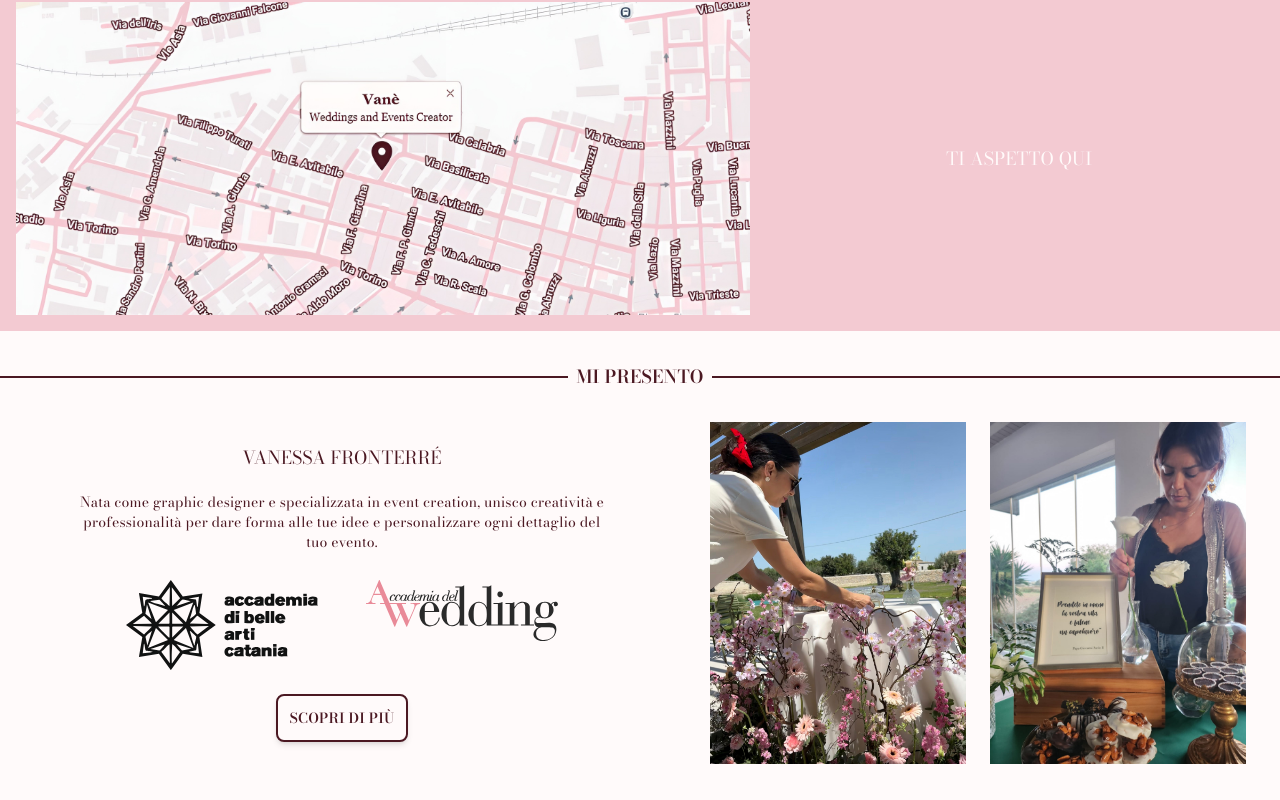
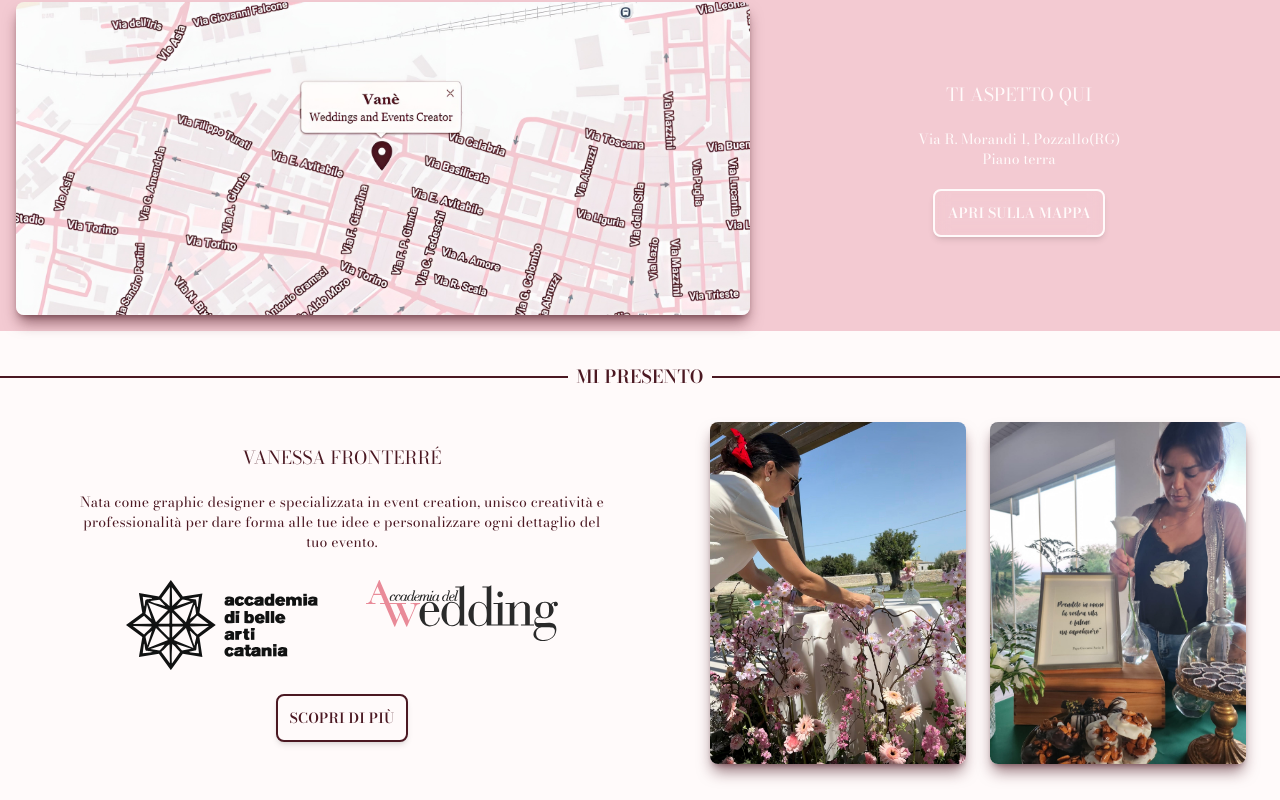
Before and after one commit to vanewedding/website, a React (Vite) app: page /it in a window 1280 px wide. Shown: the part 2292-3092 px from the top of the page. Built offline with nearby package versions, Linux system fonts and the light colour scheme.

Commit message:
feat: AboutPage done

```diff
--- a/src/components/visual/Footer.jsx
+++ b/src/components/visual/Footer.jsx
@@ -23,6 +23,8 @@ export default function Footer() {
 				isMask={true}
 				mobileLayout="text-image-button"
 				desktopLayout="text-right"
+				isDesktopRounded={true}
+				isShadowed={true}
 			/>
 
 			<BottomSection bottomSection={bottomSection} it={it} />
--- a/src/components/visual/VariantComposer.jsx
+++ b/src/components/visual/VariantComposer.jsx
@@ -3,6 +3,7 @@ import TitleButtonGroup from "./TitleButtonGroup";
 import Image from "./Image";
 import { Link } from "react-router-dom";
 import Title from "./Title";
+import Slider from "./Slider";
 
 export default function VariantComposer({
 	style = "",
@@ -12,13 +13,14 @@ export default function VariantComposer({
 	isMask = false,
 	isDesktopMask,
 	isPink = false,
-	isRounded,
+	isDesktopRounded = true,
+	isMobileRounded = true,
 	mobileLayout = "image-button",
 	desktopLayout = "text-right",
 	customStyleImg,
 	customStyleBox,
-	hasButton = false,
-	hasLine2 = false,
+	hasButton = true,
+	hasLine2 = true,
 	isShadowed = false,
 	isMargin = true,
 }) {
@@ -173,7 +175,7 @@ export default function VariantComposer({
 											alt={img.alt}
 											listSize={data.images.length}
 											isMask={isMask}
-											isRounded={isRounded}
+											isMobileRounded={isMobileRounded}
 											customStyleImg={customStyleImg}
 											isDesktopOverlay={true}
 											isDesktopMask={isDesktopMask}
@@ -196,11 +198,27 @@ export default function VariantComposer({
 									/>
 								</div>
 							</div>
-							<h3 className="mt-6 w-auto px-2 text-center self-center text-bordeaux">
+							<p className="mt-6 w-auto px-6 text-center self-center text-bordeaux">
 								{it ? data.line2.desktop.it : data.line2.desktop.eng}
-							</h3>
+							</p>
 						</div>
 					</>
+				);
+			case "slider":
+				return (
+					<div className="lg:hidden py-6">
+						<Slider
+							photos={data.images}
+							isMobile={true}
+							isAutoplay={false}
+							isNavigation={true}
+							isPagination={true}
+							showThumbs={false}
+						/>
+						<p className="mt-6 w-auto px-6 text-center self-center text-bordeaux">
+							{it ? data.line1.mobile.it : data.line1.mobile.eng}
+						</p>
+					</div>
 				);
 		}
 	};
@@ -224,7 +242,7 @@ export default function VariantComposer({
 										alt={img.alt}
 										listSize={data.images.length}
 										isMask={isMask}
-										isRounded={isRounded}
+										isDesktopRounded={isDesktopRounded}
 										customStyleImg={customStyleImg}
 										customStyleBox={customStyleBox}
 										isDesktopOverlay={true}
@@ -257,10 +275,11 @@ export default function VariantComposer({
 										alt={img.alt}
 										listSize={data.images.length}
 										isMask={isMask}
-										isRounded={isRounded}
+										isDesktopRounded={isDesktopRounded}
 										customStyleImg={customStyleImg}
 										isDesktopOverlay={true}
 										isDesktopMask={isDesktopMask}
+										isShadowed={isShadowed}
 									/>
 								))}
 							</div>
@@ -291,7 +310,7 @@ export default function VariantComposer({
 										alt={img.alt}
 										listSize={data.images.length}
 										isMask={isMask}
-										isRounded={isRounded}
+										isDesktopRounded={isDesktopRounded}
 										customStyleImg={customStyleImg}
 										isShadowed={isShadowed}
 									/>
@@ -325,10 +344,14 @@ export default function VariantComposer({
 								<p className="text-lg">
 									{it ? data.line1.desktop.it : data.line1.desktop.eng}
 								</p>
-								<p className="text-sm  m-5 whitespace-pre-line">
-									{it ? data.line2.desktop.it : data.line2.desktop.eng}
-								</p>
-								<Button data={data.buttonData} it={it} isDark={isDark} />
+								{hasLine2 && (
+									<p className="text-sm  m-5 whitespace-pre-line">
+										{it ? data.line2.desktop.it : data.line2.desktop.eng}
+									</p>
+								)}
+								{hasButton && (
+									<Button data={data.buttonData} it={it} isDark={isDark} />
+								)}
 							</div>
 							{/* immagine */}
 							<div className="flex-[0.60] my-4 flex gap-6 justify-end">
@@ -339,8 +362,9 @@ export default function VariantComposer({
 										alt={img.alt}
 										listSize={data.images.length}
 										isMask={isMask}
-										isRounded={isRounded}
+										isDesktopRounded={isDesktopRounded}
 										customStyleImg={customStyleImg}
+										isShadowed={isShadowed}
 									/>
 								))}
 							</div>
@@ -387,7 +411,9 @@ export default function VariantComposer({
 										alt={img.alt}
 										listSize={data.images.length}
 										isMask={isMask}
-										isRounded={isRounded}
+										isShadowed={isShadowed}
+										isDesktopRounded={isDesktopRounded}
+										isMobileRounded={isMobileRounded}
 										customStyleImg={customStyleImg}
 									/>
 								))}
@@ -409,7 +435,7 @@ export default function VariantComposer({
 										alt={img.alt}
 										listSize={data.images.length}
 										isMask={isMask}
-										isRounded={isRounded}
+										isDesktopRounded={isDesktopRounded}
 										customStyleImg={customStyleImg}
 										customStyleBox={customStyleBox}
 										isDesktopOverlay={true}
--- a/src/data/about.js
+++ b/src/data/about.js
@@ -2,6 +2,15 @@ import about1 from "/img/about1.jpg";
 import studio1 from "/img/studio1.jpg";
 import studio2 from "/img/studio2.jpg";
 import studio3 from "/img/studio3.jpg";
+import studio4 from "/img/studio4.jpg";
+import studio5 from "/img/studio5.jpg";
+import studio6 from "/img/studio6.jpg";
+import gallery1 from "/img/gallery1.jpg";
+import gallery2 from "/img/gallery2.jpg";
+import gallery3 from "/img/gallery3.jpg";
+import gallery4 from "/img/gallery4.jpg";
+import gallery5 from "/img/gallery5.jpg";
+import gallery6 from "/img/gallery6.jpg";
 import logoVane from "../assets/svg/logo_lite_w.svg";
 import logoWedding from "../assets/svg/logo2.svg";
 import logoCatania from "../assets/svg/logo1.svg";
@@ -58,8 +67,8 @@ export const aboutWeddingData = {
 	},
 	line1: {
 		mobile: {
-			it: "Qua spieghiamo il corso che hai fatto e la certificazione che hai ottenuto.",
-			eng: "Here we explain the course you took and the certification you obtained.",
+			it: "Qua spieghiamo il corso che hai fatto e la certificazione che hai ottenuto, dicendo anche del contest che hai vinto durante l`esperienza da Cira Lombardo. Aggiungiamo tutte le foto che vuoi.",
+			eng: "Here we explain the course you took and the certification you obtained, also mentioning the contest you won during the experience at Cira Lombardo. We add all the photos you want.",
 		},
 		desktop: {
 			it: "Qua spieghiamo il corso che hai fatto e la certificazione che hai ottenuto.",
@@ -68,20 +77,66 @@ export const aboutWeddingData = {
 	},
 };
 
+export const aboutContestData = {
+	images: [
+		{ id: 1, src: studio4, alt: "" },
+		{ id: 2, src: studio5, alt: "" },
+		{ id: 3, src: studio6, alt: "" },
+	],
+	line1: {
+		mobile: {
+			it: "Qua parliamo del contest che hai vinto durante l`esperienza da Cira Lombardo.",
+			eng: "Here we talk about the contest you won during the experience at Cira Lombardo.",
+		},
+		desktop: {
+			it: "Qua parliamo del contest che hai vinto durante l`esperienza da Cira Lombardo.",
+			eng: "Here we talk about the contest you won during the experience at Cira Lombardo.",
+		},
+	},
+};
+
 export const aboutCataniaData = {
-	images: [{ id: 1, src: about1, alt: "" }],
+	images: [
+		{ id: 1, src: gallery1, alt: "" },
+		{ id: 2, src: gallery2, alt: "" },
+		{ id: 3, src: gallery3, alt: "" },
+	],
 	logo: {
 		id: 1,
 		src: logoCatania,
 		alt: "",
 	},
+	line1: {
+		mobile: {
+			it: "Qua parliamo del tuo percorso di studi all`Accademia. Possiamo scendere nel dettaglio quanto vuoi e se vuoi possiamo aggiungere qualche foto di quando eri all`università.",
+			eng: "Here we talk about your study path at the Academy. We can go into as much detail as you want and if you want we can add some photos of when you were at university.",
+		},
+		desktop: {
+			it: "Qua parliamo del tuo percorso di studi all`Accademia. Possiamo scendere nel dettaglio quanto vuoi e se vuoi possiamo aggiungere qualche foto di quando eri all`università.",
+			eng: "Here we talk about your study path at the Academy. We can go into as much detail as you want and if you want we can add some photos of when you were at university.",
+		},
+	},
 };
 
 export const aboutVaneData = {
-	images: [{ id: 1, src: about1, alt: "" }],
+	images: [
+		{ id: 1, src: gallery4, alt: "" },
+		{ id: 2, src: gallery5, alt: "" },
+		{ id: 3, src: gallery6, alt: "" },
+	],
 	logo: {
 		id: 1,
 		src: logoVanePink,
 		alt: "",
 	},
+	line1: {
+		mobile: {
+			it: "Parte finale in cui spieghi al visitatore del sito web il processo di creazione degli eventi, dalla discussione delle idee all’allestimento finale, accompagnando i clienti in ogni fase e realizzando tutti i loro sogni nei minimi dettagli.",
+			eng: "Final part in which you explain to the website visitor the process of creating events, from discussing ideas to the final setup, accompanying clients at every stage and realizing all their dreams in minute detail.",
+		},
+		desktop: {
+			it: "Parte finale in cui spieghi al visitatore del sito web il processo di creazione degli eventi, dalla discussione delle idee all’allestimento finale, accompagnando i clienti in ogni fase e realizzando tutti i loro sogni nei minimi dettagli.",
+			eng: "Final part in which you explain to the website visitor the process of creating events, from discussing ideas to the final setup, accompanying clients at every stage and realizing all their dreams in minute detail.",
+		},
+	},
 };
--- a/src/pages/AboutPage.jsx
+++ b/src/pages/AboutPage.jsx
@@ -4,6 +4,7 @@ import GlobalContext from "../context/GlobalContext";
 import {
 	aboutData,
 	aboutWeddingData,
+	aboutContestData,
 	aboutCataniaData,
 	aboutVaneData,
 } from "../data/about";
@@ -33,6 +34,7 @@ export default function AboutPage() {
 					customStyleImg="h-[calc((100vh-6rem))] object-cover object-[85%_15%]"
 				/>
 			</section>
+
 			<section className="mb-6">
 				<Title
 					isLogo={true}
@@ -51,14 +53,31 @@ export default function AboutPage() {
 					isRounded={true}
 					hasButton={false}
 					hasLine2={false}
-					mobileLayout=""
+					mobileLayout="slider"
 					desktopLayout="text-right"
 					customStyleImg="rounded-xl"
 					isShadowed={true}
 					isMargin={false}
 				/>
-				{/* <VariantComposer /> */}
+				<VariantComposer
+					style=""
+					data={aboutContestData}
+					it
+					isDark={true}
+					isMask={false}
+					isDesktopMask={false}
+					isPink={false}
+					isRounded={true}
+					hasButton={false}
+					hasLine2={false}
+					mobileLayout=""
+					desktopLayout="text-left"
+					customStyleImg="rounded-xl"
+					isShadowed={true}
+					isMargin={false}
+				/>
 			</section>
+
 			<section className="">
 				<Title
 					isLogo={true}
@@ -66,8 +85,25 @@ export default function AboutPage() {
 					colorBg={"bg-bordeaux"}
 					customBoxStyle="w-100"
 				/>
-				{/* <VariantComposer /> */}
+				<VariantComposer
+					style=""
+					data={aboutCataniaData}
+					it
+					isDark={false}
+					isMask={false}
+					isDesktopMask={false}
+					isPink={false}
+					isRounded={true}
+					hasButton={false}
+					hasLine2={false}
+					mobileLayout="slider"
+					desktopLayout="text-right"
+					customStyleImg="rounded-xl"
+					isShadowed={true}
+					isMargin={false}
+				/>
 			</section>
+
 			<section className="">
 				<Title
 					isLogo={true}
@@ -75,7 +111,22 @@ export default function AboutPage() {
 					colorBg={"bg-bordeaux"}
 					customBoxStyle="w-48"
 				/>
-				{/* <VariantComposer /> */}
+				<VariantComposer
+					style=""
+					data={aboutVaneData}
+					it
+					isDark={false}
+					isMask={false}
+					isDesktopMask={false}
+					isPink={false}
+					isDesktopRounded={true}
+					hasButton={false}
+					hasLine2={false}
+					mobileLayout="slider"
+					desktopLayout="text-left"
+					isShadowed={true}
+					isMargin={false}
+				/>
 			</section>
 		</>
 	);
--- a/src/sections/AboutMe.jsx
+++ b/src/sections/AboutMe.jsx
@@ -14,10 +14,11 @@ export default function Aboutme(it) {
 				data={aboutMe}
 				it={it}
 				isDark={false}
-        isMask={false}
+				isDesktopMask={false}
 				mobileLayout="propic-layout"
 				desktopLayout="text-left-logo"
-        customStyleImg=""
+				isDesktopRounded={true}
+				isShadowed={true}
 			/>
 		</section>
 	);
--- a/src/sections/StudioSection.jsx
+++ b/src/sections/StudioSection.jsx
@@ -27,7 +27,9 @@ export default function StudioSection({ it, isMobile }) {
 				isMask={false}
 				mobileLayout="image-button"
 				desktopLayout="text-right"
-        customStyleImg=""
+				customStyleImg="rounded-xl"
+				isShadowed={true}
+				isDesktopRounded={true}
 			/>
 		</section>
 	);
```
Also changed, not shown: src/components/visual/Slider.jsx (indentation only), src/pages/AlbumPage.jsx (indentation only), src/sections/GallerySection.jsx (indentation only). Lines whose indentation alone changed are shown as unchanged.
